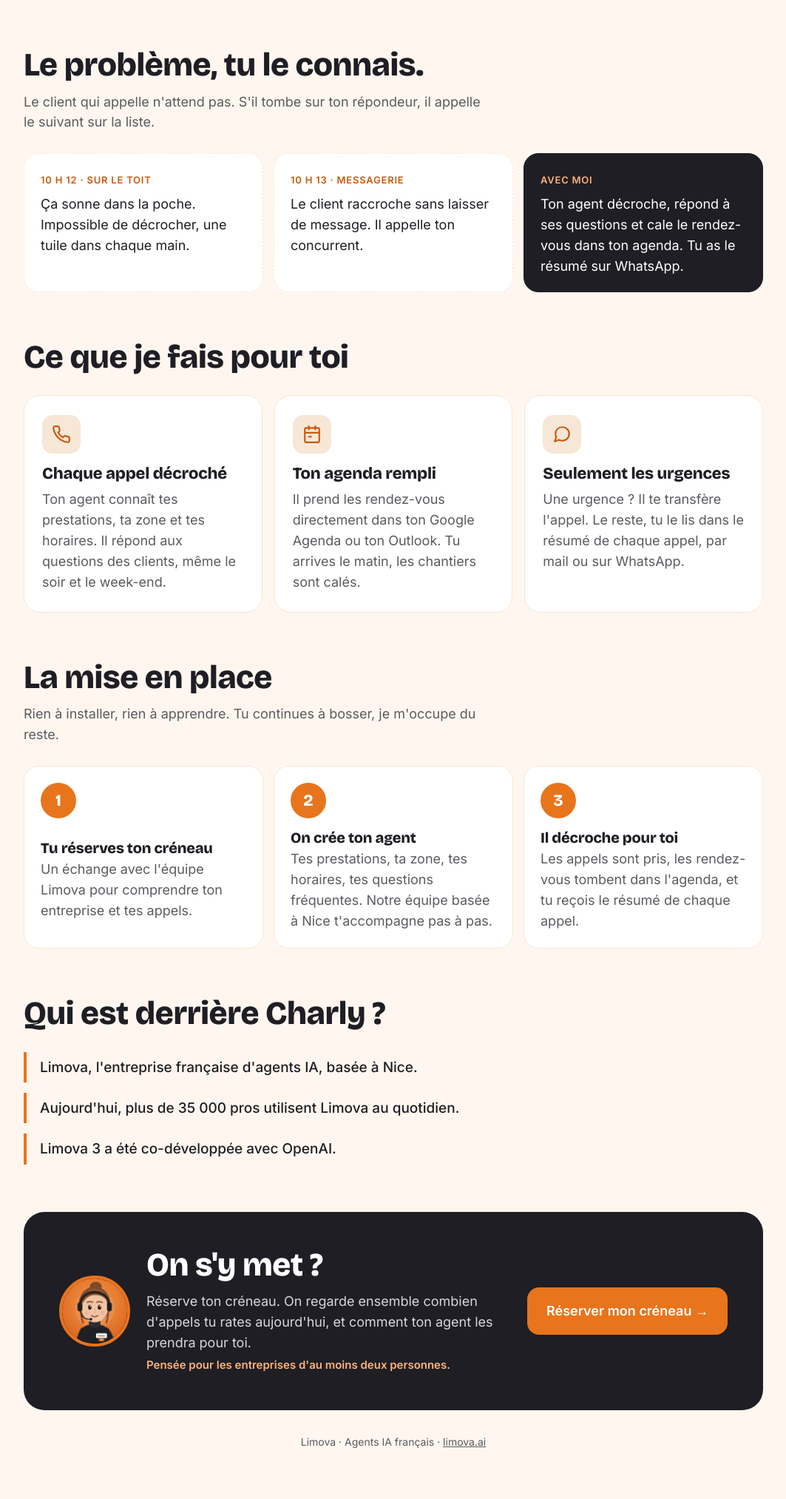
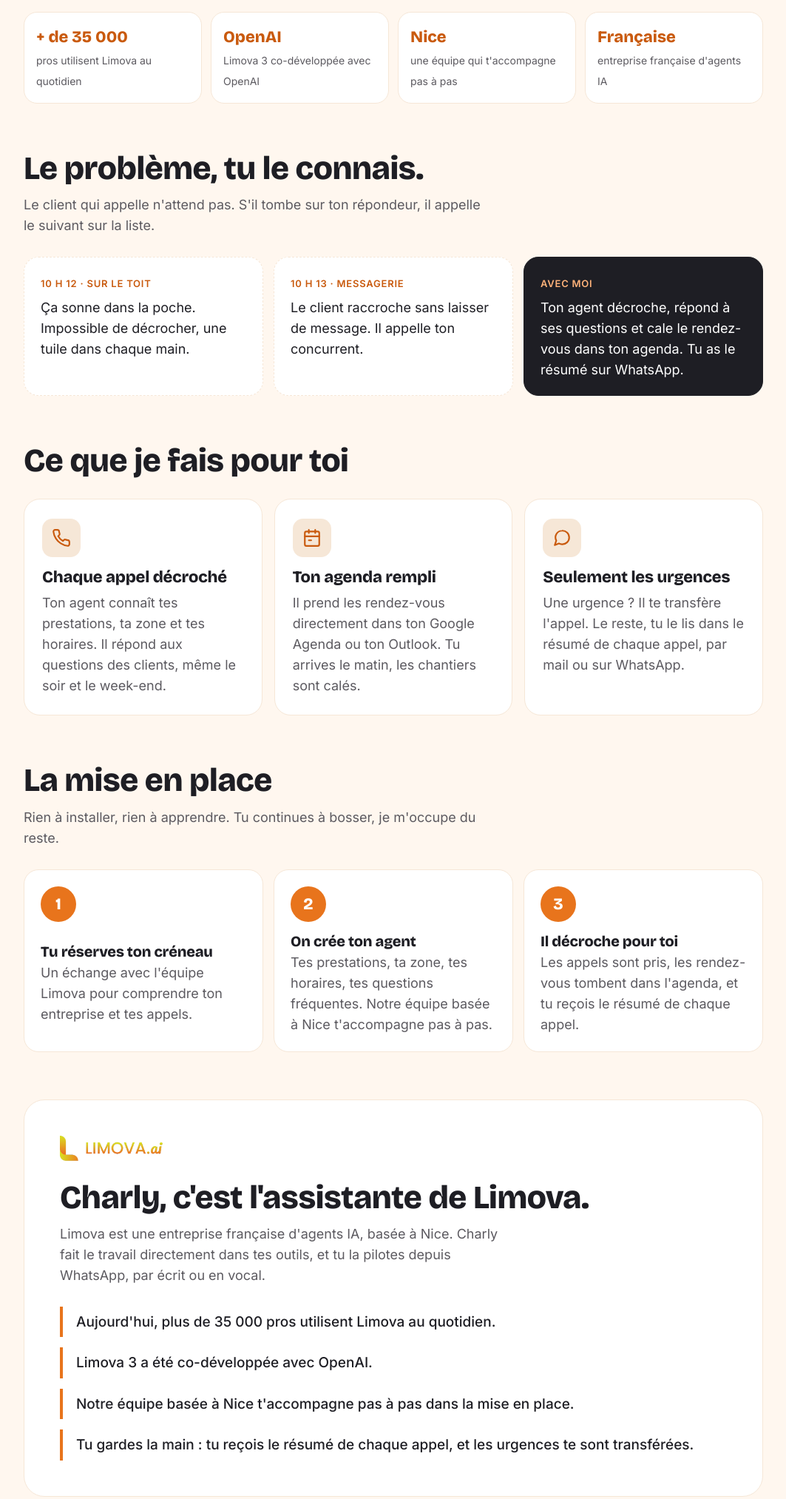
Before and after one commit to baptiste-gif/charly-btp, a plain HTML site: page index.html in a window 1280 px wide. Shown: the part 753-2779 px from the top of the page at 74% size, without its empty margins (108-1171 px from the left). Before the commit the page ends 2753 px from the top, so only its background shows below. Drawn offline with nearby package versions, Linux system fonts and the light colour scheme.

Commit message:
Page : logo et réassurance Limova

```diff
--- a/index.html
+++ b/index.html
@@ -80,6 +80,18 @@
   .preuves{display:grid;gap:14px;margin-top:28px}
   .preuve{border-left:4px solid var(--orange);padding:6px 0 6px 18px;font-size:19px;font-weight:500}
 
+  /* Limova */
+  .top{flex-wrap:wrap}
+  .par-limova{margin-left:auto;display:flex;align-items:center;gap:8px;text-decoration:none;color:var(--doux);font-size:13px}
+  .par-limova img{height:22px;width:auto}
+  .bandeau{display:grid;grid-template-columns:1fr 1fr;gap:12px;margin-top:16px}
+  .bandeau div{background:#fff;border:1px solid var(--sable);border-radius:18px;padding:16px}
+  .bandeau b{display:block;font-family:"Bricolage Grotesque";font-size:22px;color:var(--orange-fonce)}
+  .bandeau span{font-size:14px;color:var(--doux)}
+  .limova{background:#fff;border:1px solid var(--sable);border-radius:28px;padding:32px 24px}
+  .limova-logo{height:34px;width:auto;margin-bottom:18px}
+  @media (min-width:820px){.bandeau{grid-template-columns:repeat(4,1fr)}.limova{padding:48px}}
+
   /* final */
   .final{background:var(--nuit);color:#fff;border-radius:28px;padding:44px 24px;margin:64px 0 24px;display:grid;gap:22px;align-items:center}
   .final img{width:96px;height:96px;border-radius:50%;border:4px solid var(--orange)}
@@ -114,6 +126,7 @@
   <header class="top">
     <img src="img/charly.jpg" alt="">
     <div><b>Charly</b> <span>· assistante IA du BTP</span></div>
+    <a class="par-limova" href="https://limova.ai" target="_blank" rel="noopener"><span>par</span><img src="img/limova-logo.png" alt="Limova"></a>
   </header>
 
   <div class="hero">
@@ -129,6 +142,13 @@
         <video src="videos/00-couvreur.mp4" poster="img/poster-couvreur.jpg" controls playsinline preload="none"></video>
       </div>
     </div>
+  </div>
+
+  <div class="bandeau">
+    <div><b>+ de 35 000</b><span>pros utilisent Limova au quotidien</span></div>
+    <div><b>OpenAI</b><span>Limova 3 co-développée avec OpenAI</span></div>
+    <div><b>Nice</b><span>une équipe qui t'accompagne pas à pas</span></div>
+    <div><b>Française</b><span>entreprise française d'agents IA</span></div>
   </div>
 
   <section>
@@ -173,11 +193,16 @@
   </section>
 
   <section>
-    <h2>Qui est derrière Charly ?</h2>
-    <div class="preuves">
-      <p class="preuve">Limova, l'entreprise française d'agents IA, basée à Nice.</p>
-      <p class="preuve">Aujourd'hui, plus de 35 000 pros utilisent Limova au quotidien.</p>
-      <p class="preuve">Limova 3 a été co-développée avec OpenAI.</p>
+    <div class="limova">
+      <img class="limova-logo" src="img/limova-logo.png" alt="Limova">
+      <h2>Charly, c'est l'assistante de Limova.</h2>
+      <p class="chapo">Limova est une entreprise française d'agents IA, basée à Nice. Charly fait le travail directement dans tes outils, et tu la pilotes depuis WhatsApp, par écrit ou en vocal.</p>
+      <div class="preuves">
+        <p class="preuve">Aujourd'hui, plus de 35 000 pros utilisent Limova au quotidien.</p>
+        <p class="preuve">Limova 3 a été co-développée avec OpenAI.</p>
+        <p class="preuve">Notre équipe basée à Nice t'accompagne pas à pas dans la mise en place.</p>
+        <p class="preuve">Tu gardes la main : tu reçois le résumé de chaque appel, et les urgences te sont transférées.</p>
+      </div>
     </div>
   </section>
 
```
Also changed, not shown: img/limova-logo.png (added).
